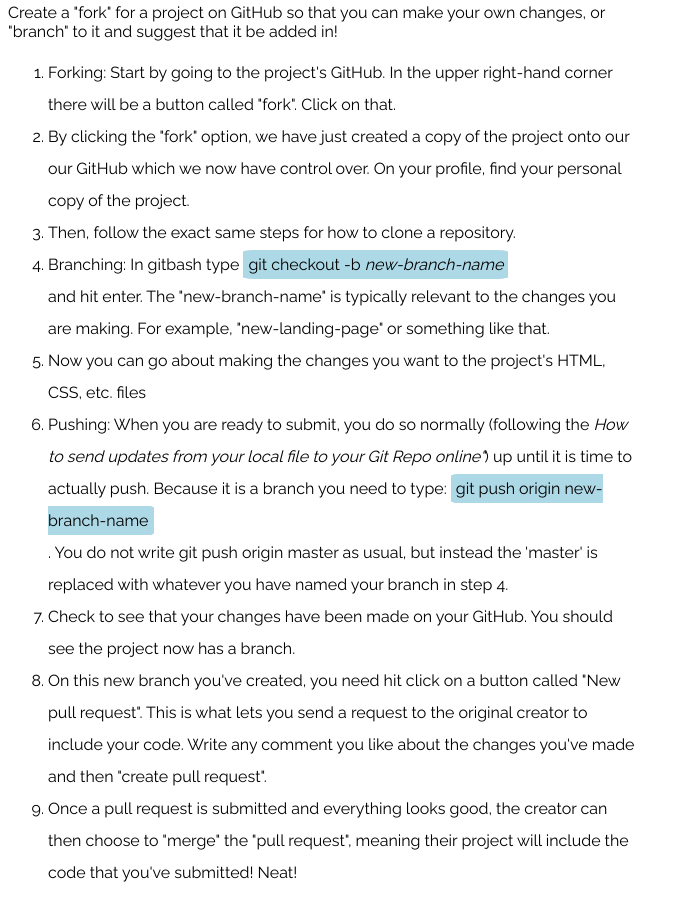
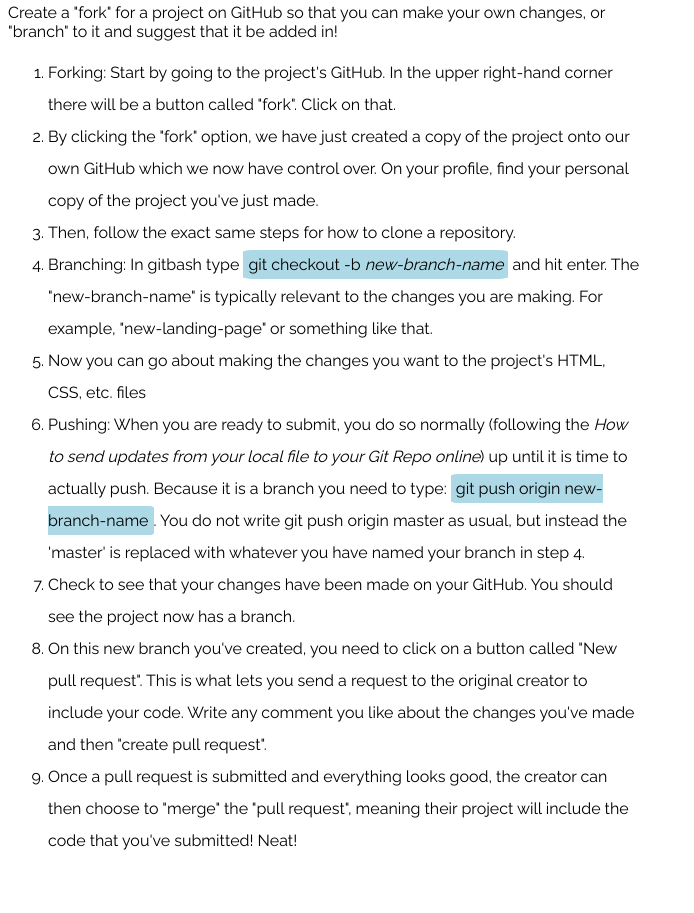
Before and after one commit to octophetus/git-tutorial, a plain HTML site: page index.html in a window 1280 px wide. Shown: the part 1380-2293 px from the top of the page, without its empty margins (0-694 px from the left). After the commit the page ends 2261 px from the top, so only its background shows below. Drawn offline with Linux system fonts and the light colour scheme.

Commit message:
Updated forking and branching typos1

```diff
--- a/index.html
+++ b/index.html
@@ -69,13 +69,13 @@
 		<p>Create a "fork" for a project on GitHub so that you can make your own changes, or "branch" to it and suggest that it be added in!</p>
 		<ol>
 			<li>Forking: Start by going to the project's GitHub. In the upper right-hand corner there will be a button called "fork". Click on that.</li>
-			<li>By clicking the "fork" option, we have just created a copy of the project onto our our GitHub which we now have control over. On your profile, find your personal copy of the project.
+			<li>By clicking the "fork" option, we have just created a copy of the project onto our own GitHub which we now have control over. On your profile, find your personal copy of the project you've just made.</li>
 			<li>Then, follow the exact same steps for how to clone a repository.</li>
-			<li>Branching: In gitbash type <span class="bluetype">git checkout -b <span class="italics">new-branch-name</span></span></li> and hit enter. The "new-branch-name" is typically relevant to the changes you are making. For example, "new-landing-page" or something like that.
+			<li>Branching: In gitbash type <span class="bluetype">git checkout -b <span class="italics">new-branch-name</span></span> and hit enter. The "new-branch-name" is typically relevant to the changes you are making. For example, "new-landing-page" or something like that.</li>
 			<li>Now you can go about making the changes you want to the project's HTML, CSS, etc. files</li>
-			<li>Pushing: When you are ready to submit, you do so normally (following the <span class="italics">How to send updates from your local file to your Git Repo online"</span>) up until it is time to actually push. Because it is a branch you need to type: <span class="bluetype">git push origin <span id="italics">new-branch-name</span></span></li></li>. You do not write git push origin master as usual, but instead the 'master' is replaced with whatever you have named your branch in step 4.
+			<li>Pushing: When you are ready to submit, you do so normally (following the <span class="italics">How to send updates from your local file to your Git Repo online</span>) up until it is time to actually push. Because it is a branch you need to type: <span class="bluetype">git push origin <span id="italics">new-branch-name</span></span>. You do not write git push origin master as usual, but instead the 'master' is replaced with whatever you have named your branch in step 4.</li>
 			<li>Check to see that your changes have been made on your GitHub. You should see the project now has a branch.</span></li>
-			<li>On this new branch you've created, you need hit click on a button called "New pull request". This is what lets you send a request to the original creator to include your code. Write any comment you like about the changes you've made and then "create pull request".</li>
+			<li>On this new branch you've created, you need to click on a button called "New pull request". This is what lets you send a request to the original creator to include your code. Write any comment you like about the changes you've made and then "create pull request".</li>
 			<li>Once a pull request is submitted and everything looks good, the creator can then choose to "merge" the "pull request", meaning their project will include the code that you've submitted! Neat!</li>
 		</ol>
 	</div>
```
